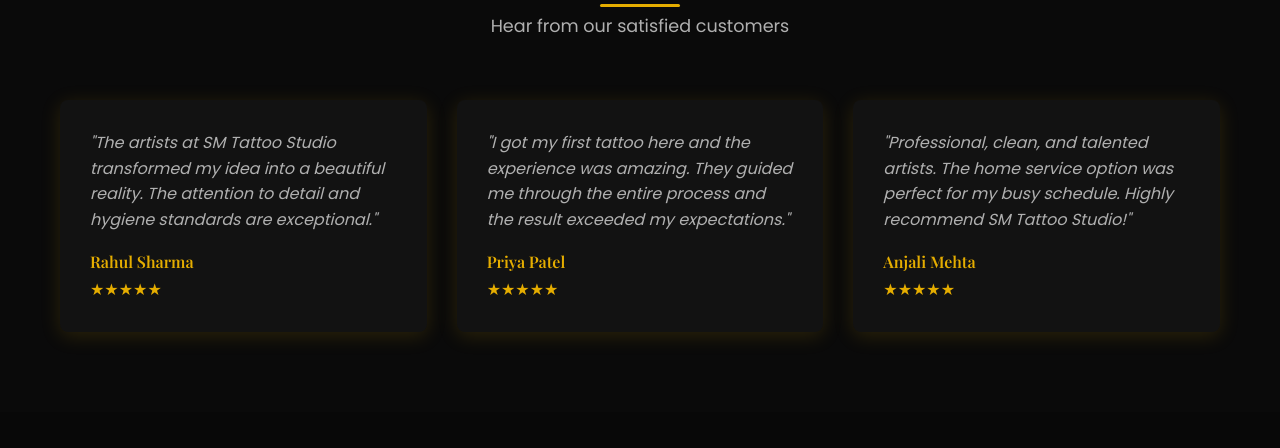
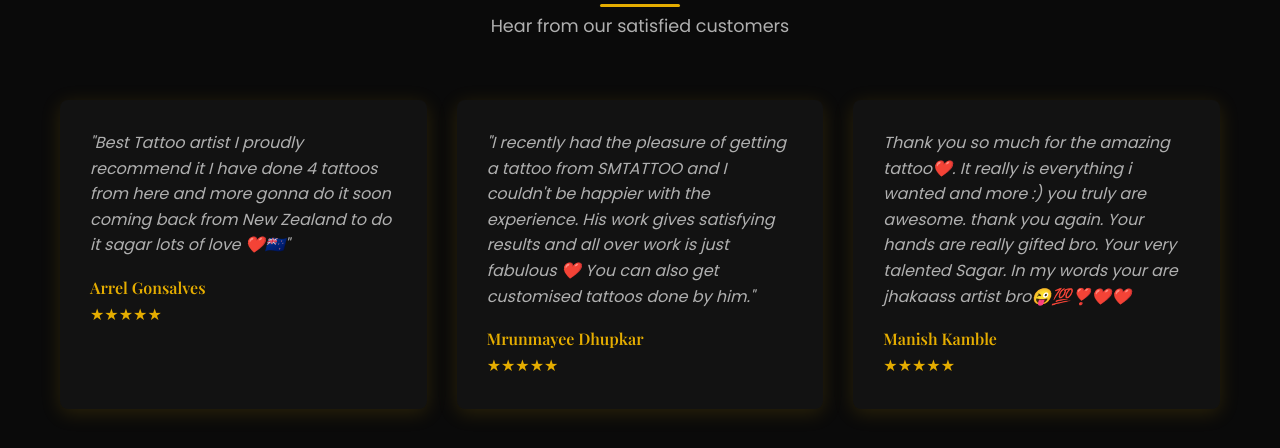
Before and after one commit to priyankakadam05/SM-Tattoo-Studio, a plain HTML site: page homepage.html in a window 1280 px wide. Shown: the part 4427-4875 px from the top of the page. Drawn offline with nearby package versions, Linux system fonts and the light colour scheme.

Commit message:
changes made

```diff
--- a/homepage.html
+++ b/homepage.html
@@ -245,28 +245,28 @@
             <div class="testimonials-grid">
                 <div class="testimonial-card">
                     <div class="testimonial-content">
-                        <p>"The artists at SM Tattoo Studio transformed my idea into a beautiful reality. The attention to detail and hygiene standards are exceptional."</p>
+                        <p>"Best Tattoo artist I proudly recommend it I have done 4 tattoos from here and more gonna do it soon coming back from New Zealand to do it sagar lots of love ❤️🇳🇿"</p>
                     </div>
                     <div class="testimonial-author">
-                        <h4>Rahul Sharma</h4>
+                        <h4>Arrel Gonsalves</h4>
                         <div class="stars">★★★★★</div>
                     </div>
                 </div>
                 <div class="testimonial-card">
                     <div class="testimonial-content">
-                        <p>"I got my first tattoo here and the experience was amazing. They guided me through the entire process and the result exceeded my expectations."</p>
+                        <p>"I recently had the pleasure of getting a tattoo from SMTATTOO and I couldn't be happier with the experience. His work gives satisfying results and all over work is just fabulous ❤️ You can also get customised tattoos done by him."</p>
                     </div>
                     <div class="testimonial-author">
-                        <h4>Priya Patel</h4>
+                        <h4>Mrunmayee Dhupkar</h4>
                         <div class="stars">★★★★★</div>
                     </div>
                 </div>
                 <div class="testimonial-card">
                     <div class="testimonial-content">
-                        <p>"Professional, clean, and talented artists. The home service option was perfect for my busy schedule. Highly recommend SM Tattoo Studio!"</p>
+                        <p>Thank you so much for the amazing tattoo❤️. It really is everything i wanted and more :) you truly are awesome. thank you again. Your hands are really gifted bro. Your very talented Sagar. In my words your are jhakaass artist bro😜💯❣️❤️❤️</p>
                     </div>
                     <div class="testimonial-author">
-                        <h4>Anjali Mehta</h4>
+                        <h4> Manish Kamble</h4>
                         <div class="stars">★★★★★</div>
                     </div>
                 </div>
@@ -326,5 +326,6 @@
 
     <!-- Scripts -->
     <script src="homepage.js"></script>
+
 </body>
 </html>
```
